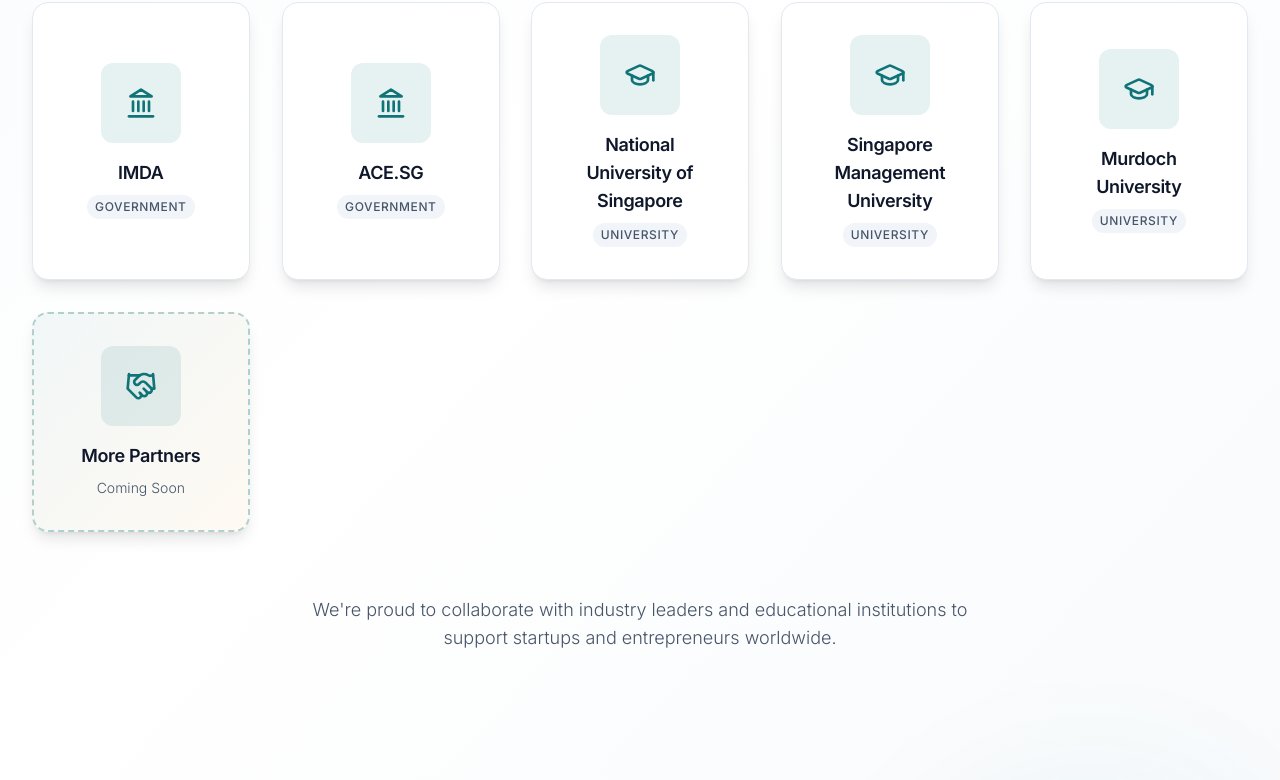
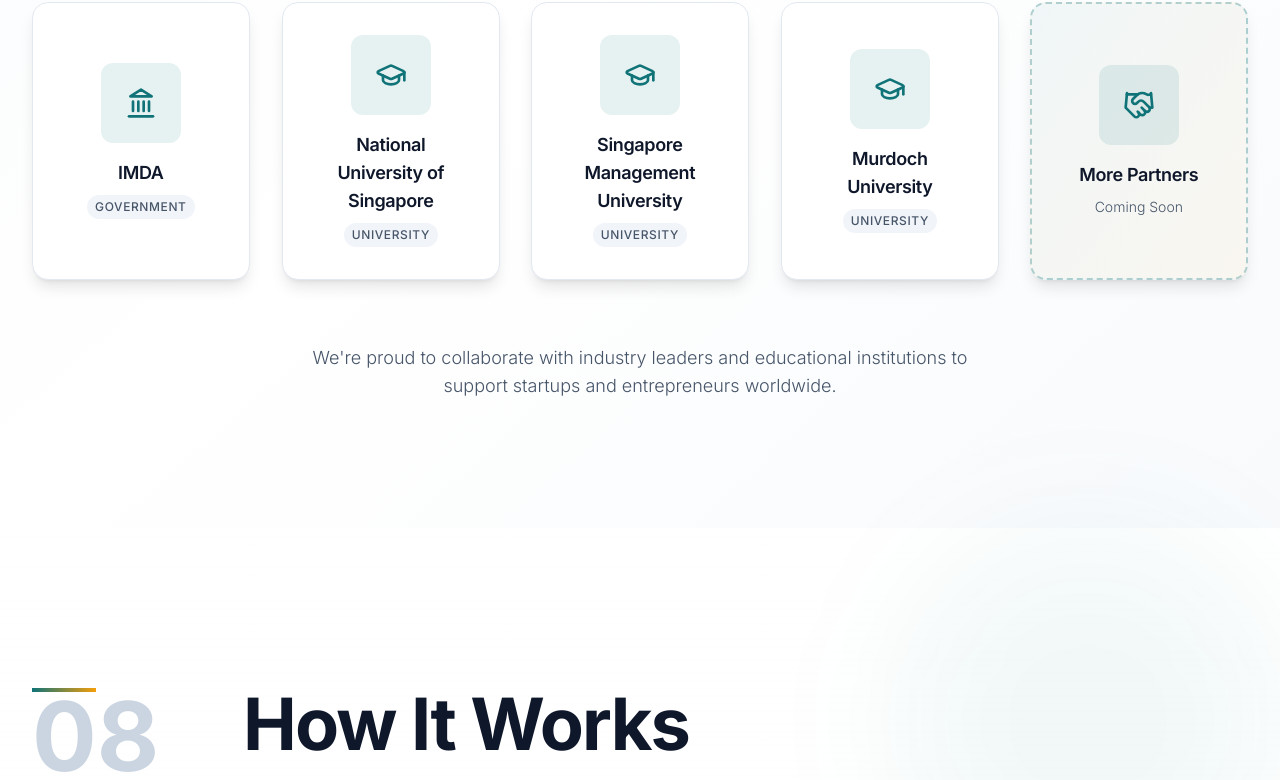
Before and after one commit to Growthlabsg/growthlabsimplesite, a Next.js app: page / in a window 1280 px wide. Shown: the part 10019-10799 px from the top of the page. Built offline with nearby package versions, Linux system fonts and the light colour scheme.

Commit message:
removed partners

```diff
--- a/components/Partners.tsx
+++ b/components/Partners.tsx
@@ -42,11 +42,11 @@
     type: "government",
     website: "https://www.imda.gov.sg",
   },
-  {
-    name: "ACE.SG",
-    type: "government",
-    website: "https://ace.sg",
-  },
+  // {
+  //   name: "ACE.SG",
+  //   type: "government",
+  //   website: "https://ace.sg",
+  // },
   {
     name: "National University of Singapore",
     type: "university",
@@ -99,8 +99,8 @@
               partner.type === "university"
                 ? GraduationCap
                 : partner.type === "government"
-                ? Landmark
-                : Building2;
+                  ? Landmark
+                  : Building2;
             return (
               <motion.a
                 key={partner.name}
@@ -152,8 +152,8 @@
                   {partner.type === "university"
                     ? "University"
                     : partner.type === "government"
-                    ? "Government"
-                    : "Corporate"}
+                      ? "Government"
+                      : "Corporate"}
                 </span>
               </motion.a>
             );
```
